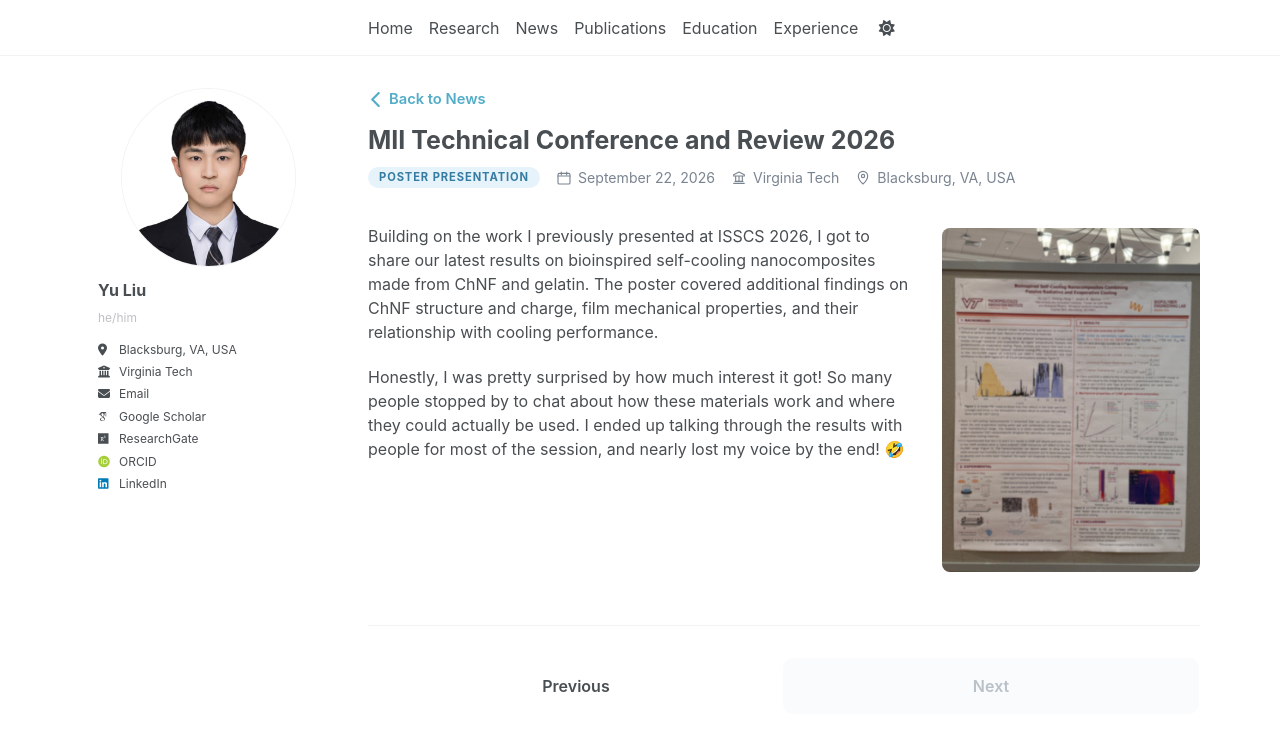
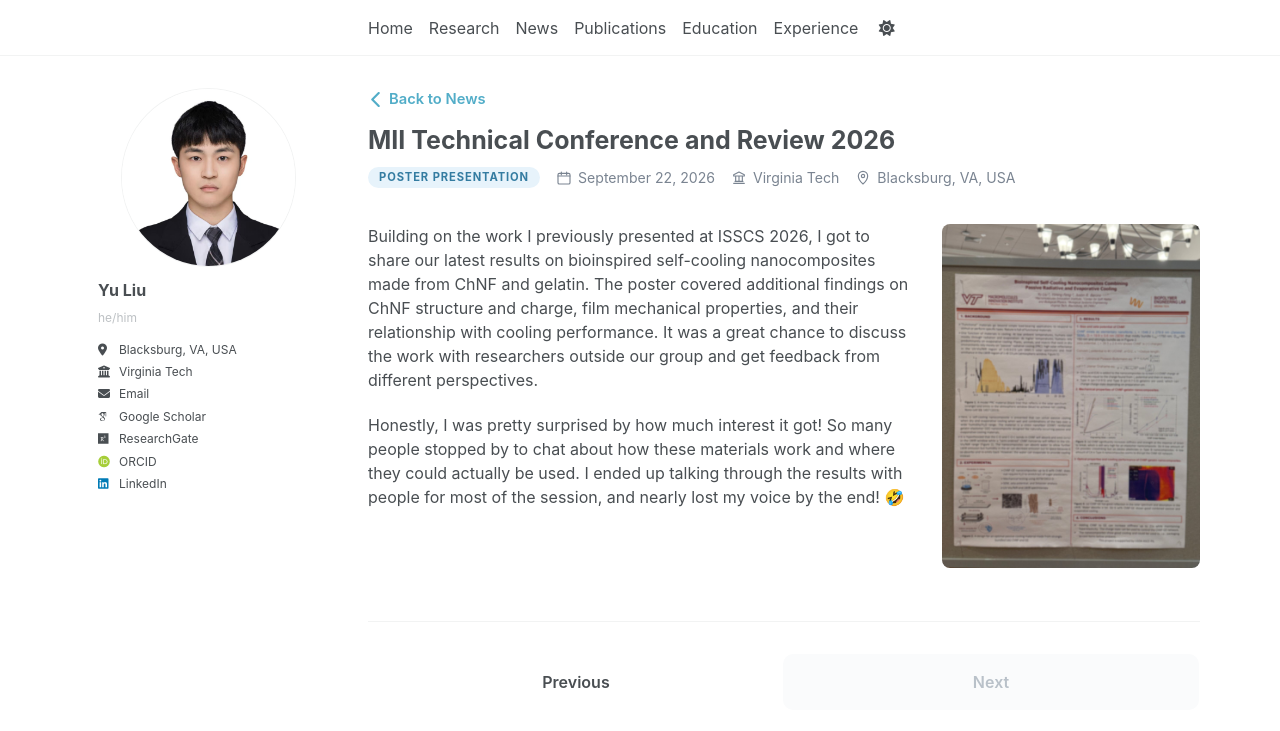
Before and after one commit to yuliu0322/yuliu0322.github.io, a Jekyll site: the page built from _talks/2026-09-21-MII Technical Conference and Review.md, in a window 1280 px wide. Shown: the top 731 px of the page. Built offline with Jekyll 4.4.1, drawn with Linux system fonts in a browser that asks for light colours; some web fonts are replaced; a script bundle is joined from its source files by our own code; library files that are not in the unit come from our copies.

Commit message:
Update 2026-09-21-MII Technical Conference and Review.md

```diff
--- a/_talks/2026-09-21-MII Technical Conference and Review.md
+++ b/_talks/2026-09-21-MII Technical Conference and Review.md
@@ -13,7 +13,7 @@ event_url: "https://mii.vt.edu/outreach/technical-conference-review.html"
 
   <div style="flex: 1; min-width: 0;">
     <p style="margin-top: 0;">
-      Building on the work I previously presented at ISSCS 2026, I got to share our latest results on bioinspired self-cooling nanocomposites made from ChNF and gelatin. The poster covered additional findings on ChNF structure and charge, film mechanical properties, and their relationship with cooling performance.
+      Building on the work I previously presented at ISSCS 2026, I got to share our latest results on bioinspired self-cooling nanocomposites made from ChNF and gelatin. The poster covered additional findings on ChNF structure and charge, film mechanical properties, and their relationship with cooling performance. It was a great chance to discuss the work with researchers outside our group and get feedback from different perspectives.
     </p>
 
     <p style="margin-bottom: 0;">
@@ -21,7 +21,7 @@ event_url: "https://mii.vt.edu/outreach/technical-conference-review.html"
     </p>
   </div>
 
-  <div style="flex: 0 0 31%; padding-top: 4px;">
+  <div style="flex: 0 0 31%;">
     <img
       src="{{ '/images/mii-photo-1.jpg' | relative_url }}"
       alt="Poster presented at MII Technical Conference and Review 2026"
```
